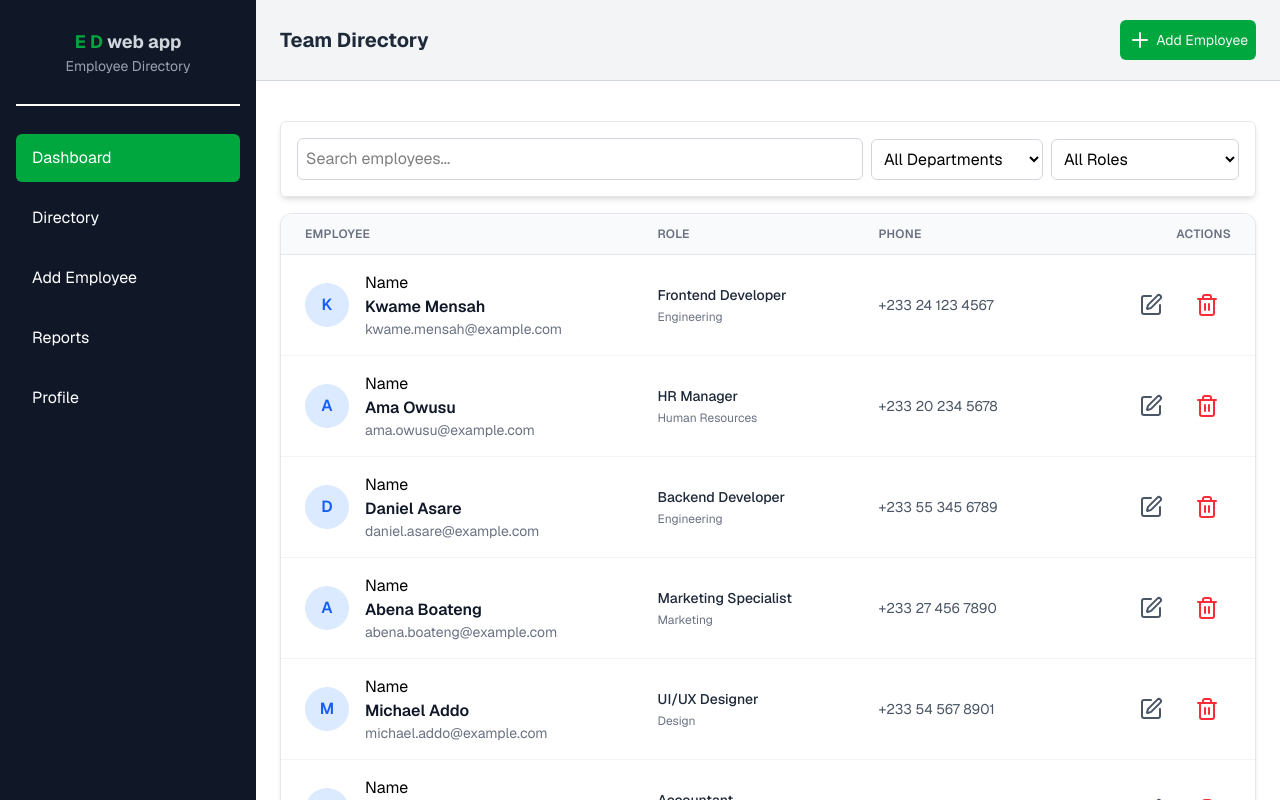
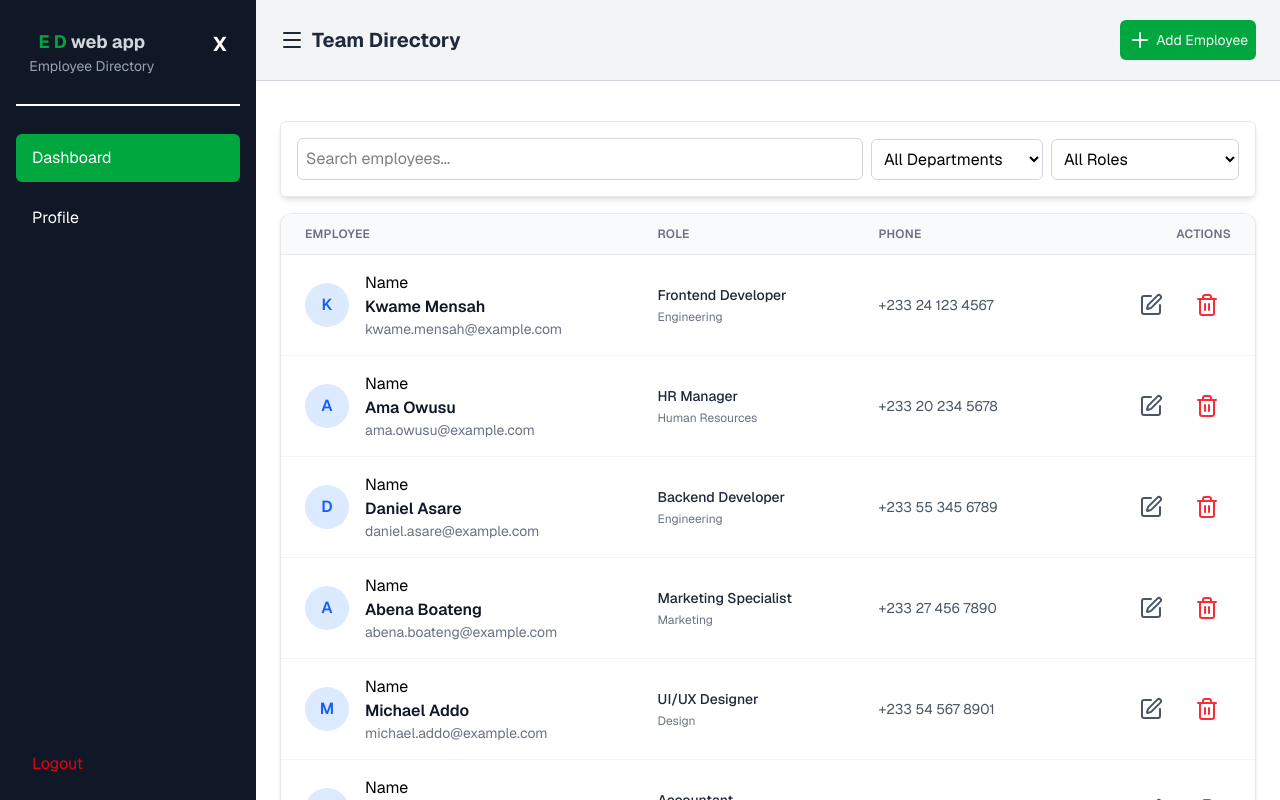
Before and after one commit to AadilNuhu/employee-directory, a Next.js app in the folder client/: page / in a window 1280 px wide. Built offline with nearby package versions, Linux system fonts and the light colour scheme.

Commit message:
refactor: restructure layout and navigation components; implement AppShell for better organization

```diff
--- a/client/app/add/page.tsx
+++ /dev/null
@@ -1,55 +0,0 @@
-import React from 'react'
-
-const page = () => {
-    return (
-        <div className="flex justify-center items-center w-full rounded-xl bg-white p-6 ">
-
-
-            <form className="space-y-4 w-120">
-            <div className="mb-6 flex items-center justify-between">
-                <h2 className="text-xl font-semibold text-gray-900">
-                    Add Employee
-                </h2>
-            </div>
-                <input
-                    type="text"
-                    placeholder="Full name"
-                    className="w-full rounded-lg border border-gray-300 px-4 py-3 outline-none focus:border-green-500"
-                />
-
-                <input
-                    type="email"
-                    placeholder="Email"
-                    className="w-full rounded-lg border border-gray-300 px-4 py-3 outline-none focus:border-green-500"
-                />
-
-                <input
-                    type="text"
-                    placeholder="Role"
-                    className="w-full rounded-lg border border-gray-300 px-4 py-3 outline-none focus:border-green-500"
-                />
-
-                <input
-                    type="text"
-                    placeholder="Department"
-                    className="w-full rounded-lg border border-gray-300 px-4 py-3 outline-none focus:border-green-500"
-                />
-
-                <input
-                    type="text"
-                    placeholder="Phone"
-                    className="w-full rounded-lg border border-gray-300 px-4 py-3 outline-none focus:border-green-500"
-                />
-
-                <button
-                    type="submit"
-                    className="w-full rounded-lg cursor-pointer bg-green-600 px-4 py-3 font-medium text-white hover:bg-green-700"
-                >
-                    Add Employee
-                </button>
-            </form>
-        </div>
-    )
-}
-
-export default page
--- a/client/app/layout.tsx
+++ b/client/app/layout.tsx
@@ -1,8 +1,7 @@
 import type { Metadata } from "next";
 import { Geist, Geist_Mono } from "next/font/google";
 import "./globals.css";
-import SideNav from "@/components/SideNav";
-import Nav from "@/components/Nav";
+import AppShell from "@/components/AppShell";
 
 const geistSans = Geist({
   variable: "--font-geist-sans",
@@ -26,13 +25,7 @@ export default function RootLayout({ children }: LayoutProps<"/">) {
       className={`${geistSans.variable} ${geistMono.variable} h-full antialiased`}
     >
       <body className="h-full flex overflow-hidden">
-        <SideNav />
-        <main className="flex-1 flex flex-col min-w-0 overflow-y-auto">
-          <Nav />
-          <div className="flex-1 overflow-y-auto">
-            {children}
-          </div>
-        </main>
+        <AppShell>{children}</AppShell>
       </body>
     </html>
   );
--- /dev/null
+++ b/client/components/AppShell.tsx
@@ -0,0 +1,23 @@
+"use client";
+
+import { useState } from "react";
+import Nav from "@/components/Nav";
+import SideNav from "@/components/SideNav";
+
+type AppShellProps = {
+  children: React.ReactNode;
+};
+
+export default function AppShell({ children }: AppShellProps) {
+  const [showNav, setShowNav] = useState(true);
+
+  return (
+    <>
+      {showNav && <SideNav onClose={() => setShowNav(false)} />}
+      <main className="flex-1 flex flex-col min-w-0 overflow-y-auto">
+        <Nav menuClick={() => setShowNav(true)} />
+        <div className="flex-1 overflow-y-auto">{children}</div>
+      </main>
+    </>
+  );
+}
--- /dev/null
+++ b/client/components/EditEmployee.tsx
@@ -0,0 +1,109 @@
+import employees from "@/data/mockUsers"
+import { Roles, Departments } from "@/data/mockUsers";
+
+type employeeFormProps = {
+  onClose: () => void,
+  id: number
+}
+
+type employeeType = {
+    id: number;
+    name: string;
+    role: string;
+    department: string;
+    email: string;
+    phone: string;
+} | undefined
+
+const EditEmployee = ({id, onClose}:employeeFormProps) => {
+    const handleSubmit = () => {
+
+    }
+    const employee: employeeType = employees.find((employee) => employee.id === id)
+  return (
+    <div className="fixed inset-0 z-50 flex items-center justify-center bg-black/40">
+          <div className="w-full max-w-lg rounded-xl bg-white p-6 shadow-xl">
+
+            <div className="mb-6 flex items-center justify-between">
+              <h2 className="text-xl font-semibold text-gray-900">
+                Edit Employee Details
+              </h2>
+
+              <button
+                onClick={onClose}
+                className="font-md cursor-pointer text-red-700 hover:text-red-500"
+              >
+                ✕
+              </button>
+            </div>
+
+            <form className="space-y-4" onSubmit={handleSubmit}>
+              <input
+                type="text"
+                name="name"
+                value={employee?.name}
+                // onChange={handleChange}
+                placeholder="Full name"
+                required
+                className="w-full rounded-lg border border-gray-300 px-4 py-3 outline-none focus:border-green-500"
+              />
+
+              <input
+                type="email"
+                name="email"
+                value={employee?.email}
+                // onChange={handleChange}
+                placeholder="Email"
+                required
+                className="w-full rounded-lg border border-gray-300 px-4 py-3 outline-none focus:border-green-500"
+              />
+
+              <div className="flex gap-4">
+                <div className="w-full">
+                  <p className="text-sm ml-2 text-gray-500">Select Role : </p>
+                  <select className="w-full rounded-lg border border-gray-300 px-4 py-3 outline-none focus:border-green-500" name="roles"
+                  value={employee?.role}
+                //   onChange={handleChange}
+                   id="roles">
+                      <option key={employee?.id} value={employee?.role} className="px-4 py-3">{employee?.role}</option>
+                  </select>
+                </div>
+
+                <div className="w-full">
+                  <p className="text-sm ml-2 text-gray-500">Select Department : </p>
+                  <select className="w-full rounded-lg border border-gray-300 px-4 py-3 outline-none focus:border-green-500" name="department"
+                //    onChange={handleChange}
+                value={employee?.department}
+                   id="department">
+                    {/* {Departments.map((Dept) => ( */}
+                      <option key={employee?.department} value={employee?.department} className="px-4 py-3">{employee?.department}</option>
+                    {/* ))} */}
+                  </select>
+                </div>
+
+              </div>
+
+              <input
+                type="text"
+                name="phone"
+                placeholder="Phone (+233)"
+                required
+                // onChange={}
+                value={employee?.phone}
+                className="w-full rounded-lg border border-gray-300 px-4 py-3 outline-none focus:border-green-500"
+              />
+
+              <button
+                type="submit"
+                className="w-full rounded-lg cursor-pointer bg-green-600 px-4 py-3 font-medium text-white hover:bg-green-700"
+              >
+                Add Employee
+              </button>
+
+            </form>
+          </div>
+        </div>
+  )
+}
+
+export default EditEmployee
--- a/client/components/Nav.tsx
+++ b/client/components/Nav.tsx
@@ -1,13 +1,18 @@
 "use client"
-import { Plus } from "lucide-react"
+import { Plus, MenuIcon } from "lucide-react"
 import { useState } from "react"
 import AddEmployee from "./AddEmployee"
 
-const Nav = () => {
+type navProps = {
+  menuClick : () => void
+}
+
+const Nav = ({menuClick}:navProps) => {
     const [show, setShow] = useState<Boolean>(false)
+    const [showNav, SetShowNav] = useState<Boolean>(true)
   return (
     <div className="flex w-full justify-between bg-gray-100 px-6 py-5 items-center border-b border-gray-300">
-        <div className="font-bold text-xl text-gray-800">Team Directory</div>
+        <div className="flex items-center gap-2 font-bold text-xl text-gray-800"><span><MenuIcon onClick={menuClick} className="cursor-pointer" /></span>Team Directory</div>
         <div className="flex gap-1 bg-green-600 p-2 items-center rounded-md text-gray-100 text-sm cursor-pointer" onClick={() => setShow(true)}><Plus />Add Employee</div>
         {show && (
             <AddEmployee onClose={() => setShow(false)} />
--- a/client/components/SearchResults.tsx
+++ b/client/components/SearchResults.tsx
@@ -1,5 +1,7 @@
 import employees from "@/data/mockUsers"
+import { useState } from "react"
 import { Edit, Trash } from "lucide-react"
+import EditEmployee from "./EditEmployee"
 type SearchResult = {
     results: {
         id:number,
@@ -11,7 +13,10 @@ type SearchResult = {
     }[]
 }
 
+
 const SearchResults = ({results} : SearchResult) => {
+    const [show,setShow] = useState<Boolean>(false)
+    const [id,setId] = useState<number>(0)
     return (
         <div className="mt-4 w-full overflow-hidden rounded-xl border border-gray-200 bg-white shadow-sm">
             <div className="grid grid-cols-[2fr_1.2fr_1fr_1fr] items-center gap-6 border-b border-gray-200 bg-gray-50 px-6 py-3 text-xs font-semibold uppercase tracking-wide text-gray-500">
@@ -62,7 +67,9 @@ const SearchResults = ({results} : SearchResult) => {
 
                     {/* Actions */}
                     <div className="flex justify-end gap-2">
-                        <button className="rounded-lg px-3 cursor-pointer py-2 text-sm font-medium text-gray-600 transition hover:bg-gray-100 hover:text-gray-900">
+                        <button className="rounded-lg px-3 cursor-pointer py-2 text-sm font-medium text-gray-600 transition hover:bg-gray-100 hover:text-gray-900"
+                        onClick={() => {setShow(true); setId(employee.id)}}
+                        >
                             <Edit />
                         </button>
 
@@ -72,6 +79,10 @@ const SearchResults = ({results} : SearchResult) => {
                     </div>
                 </div>
             ))}
+
+            {show && (
+                <EditEmployee id={id} onClose={() => setShow(false)}  />
+            )}
         </div>
     )
 }
--- a/client/components/SideNav.tsx
+++ b/client/components/SideNav.tsx
@@ -1,34 +1,64 @@
 
-'use client';                                                                                           import Link from "next/link"
+'use client'; import Link from "next/link"
 import { usePathname } from "next/navigation"
 
-const SideNav = () => {
+type close = {
+    onClose: () => void
+}
+
+const SideNav = ({ onClose }: close) => {
     const path = usePathname()
     const navLinks = [
-        {name:'Dashboard', href:'/'},
-        {name:'Directory', href:'/directory'},
-        {name:'Add Employee', href:'/add'},
-        {name:'Reports', href:'/reports'},
-        {name:'Profile', href:'/profile'},
+        { name: 'Dashboard', href: '/' },
+        { name: 'Profile', href: '/profile' },
     ]
     return (
-    <div className="w-[20%] shrink-0 bg-gray-900 text-white lg:pt-3">
-        <h3 className="pt-4 text-lg font-bold text-center text-gray-300 "><span className="text-green-600">E D</span> web app</h3>
-        <p className="text-sm text-center text-gray-400">Employee Directory</p>
+        <div className="w-[20%] shrink-0 bg-gray-900 text-white lg:pt-3 min-h-screen flex flex-col">
+            <div className="flex justify-around items-center">
+                <div>
+                    <h3 className="pt-4 text-lg font-bold text-center text-gray-300">
+                        <span className="text-green-600">E D</span> web app
+                    </h3>
+
+                    <p className="text-sm text-center text-gray-400">
+                        Employee Directory
+                    </p>
+                </div>
+                <button className="font-bold text-xl cursor-pointer hover:text-gray-400" onClick={onClose}>X</button>
+            </div>
+
             <div className="border mx-4 my-7"></div>
-        <div className="px-4">
+
+            <div className="px-4 flex flex-col justify-between flex-1">
+
+                {/* Navigation */}
+                <div>
                     {navLinks.map((link) => {
-                const isActive = path ===link.href;
-                return(
+                        const isActive = path === link.href;
+
+                        return (
                             <Link
                                 key={link.href}
                                 href={link.href}
-                    className={`block px-4 py-3 ${isActive ? 'bg-green-600' : 'hover:bg-gray-700'} rounded-md mb-3 cursor-pointer`}
+                                className={`block px-4 py-3 ${isActive
+                                    ? 'bg-green-600'
+                                    : 'hover:bg-gray-700'
+                                    } rounded-md mb-3 cursor-pointer`}
                             >
                                 {link.name}
                             </Link>
-                )
+                        );
                     })}
+                </div>
+
+                {/* Logout */}
+                <a
+                    href=""
+                    className="block px-4 py-3 text-red-600 hover:bg-red-700 hover:text-white rounded-md mb-3 cursor-pointer"
+                >
+                    Logout
+                </a>
+
             </div>
         </div>
     )
```
Lines whose indentation alone changed are shown as unchanged.
